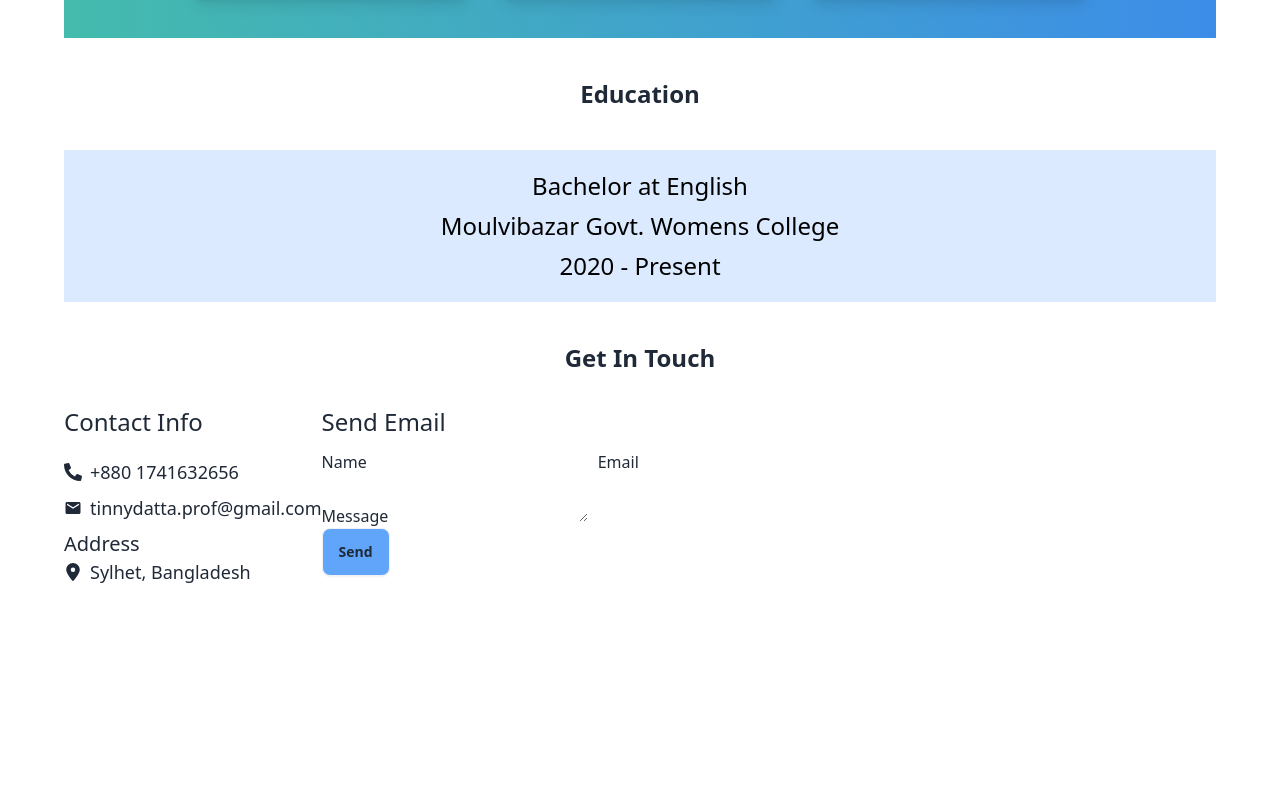
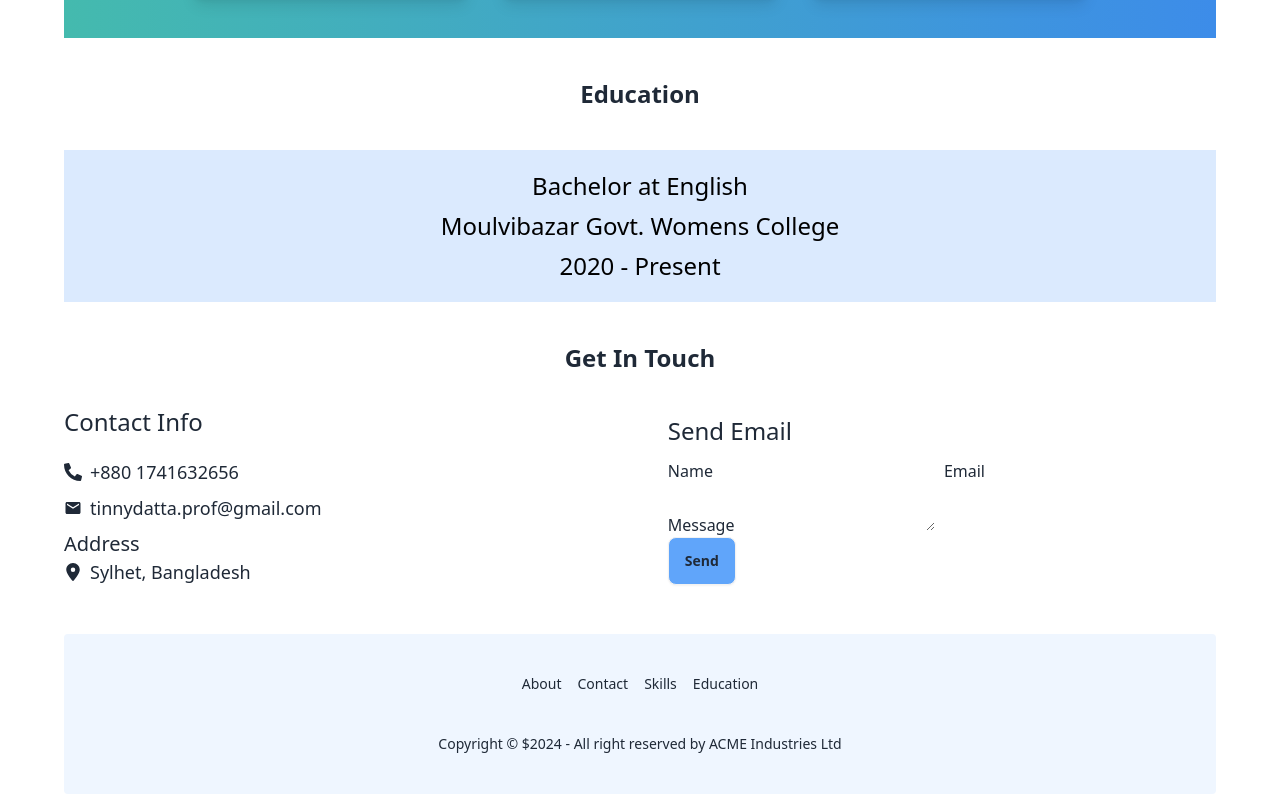
Before and after one commit to TinnyDatta/portfolio, a React (Vite) app: page / in a window 1280 px wide. Shown: the part 1219-2013 px from the top of the page. Before the commit the page ends 1853 px from the top, so only its background shows below. Built offline with nearby package versions, Linux system fonts and the light colour scheme.

Commit message:
added footer

```diff
--- a/src/components/Banner/Banner.jsx
+++ b/src/components/Banner/Banner.jsx
@@ -1,7 +1,7 @@
 
 const Banner = () => {
   return (
-    <div className="flex justify-center items-center bg-blue-50 p-5">
+    <div id="banner" className="flex justify-center items-center bg-blue-50 p-5">
       <div className="flex flex-col items-center text-center max-w-2xl w-full p-5 border border-gray-200 rounded-lg bg-white shadow-md animate-fadeIn">
         <div className="mb-5 animate-slideIn">
           <img src="/profile.jpg" alt="Tinny datta" className="w-36 h-36 rounded-full object-cover" />
--- a/src/components/Contact/Contact.jsx
+++ b/src/components/Contact/Contact.jsx
@@ -25,9 +25,9 @@ const Contact = () => {
       };
 
     return (
-        <div className="mb-10">
+        <div id="contact" className="mb-10">
            <h2 className="relative text-center text-2xl font-bold my-5 ">Get In Touch</h2>
-           <div className="flex sm:flex-col md:flex-col lg:flex-row justify-between">
+           <div className="flex sm:items-center sm:flex-col md:flex-row lg:flex-row justify-between">
             <div>
                 <h2 className="text-2xl my-3">Contact Info</h2>
                 <div className="flex items-center gap-2 py-2 text-lg "><FaPhoneAlt /> <p>+880 1741632656</p> </div>
@@ -35,7 +35,7 @@ const Contact = () => {
                 <div className="text-xl">Address</div>
                 <div className="flex items-center gap-2 pb-2 text-lg "><FaLocationDot /> <p>Sylhet, Bangladesh</p> </div>
             </div>
-            <div className="flex-1">
+            <div>
                 <h2 className="text-2xl my-3">Send Email</h2>
                 <div>
                 <form ref={form} onSubmit={sendEmail}>
--- a/src/components/Education/Education.jsx
+++ b/src/components/Education/Education.jsx
@@ -1,7 +1,7 @@
 
 const Education = () => {
     return (
-         <>
+         <div id="education">
           <h2 className="relative text-center text-2xl font-bold mt-10 mb-3 ">Education</h2>
          <div className="bg-blue-100">
          <div className="my-10 text-center text-2xl">
@@ -10,7 +10,7 @@ const Education = () => {
          <p className="pb-5 text-black">2020 - Present</p>
          </div>
          </div>
-         </>
+         </div>
 
     );
 };
--- /dev/null
+++ b/src/components/Footer/Footer.jsx
@@ -0,0 +1,20 @@
+
+const Footer = () => {
+    return (
+        <div>
+            <footer className="footer footer-center bg-blue-50 text-base-content rounded p-10">
+  <nav className="grid grid-flow-col gap-4">
+    <a href="#banner" className="link link-hover">About</a>
+    <a href="#contact" className="link link-hover">Contact</a>
+    <a href="#skills" className="link link-hover">Skills</a>
+    <a href="#education" className="link link-hover">Education</a>
+  </nav>
+  <aside>
+    <p>Copyright © ${new Date().getFullYear()} - All right reserved by ACME Industries Ltd</p>
+  </aside>
+</footer>
+        </div>
+    );
+};
+
+export default Footer;
--- a/src/components/Home/Home.jsx
+++ b/src/components/Home/Home.jsx
@@ -1,6 +1,7 @@
 import Banner from "../Banner/Banner";
 import Contact from "../Contact/Contact";
 import Education from "../Education/Education";
+import Footer from "../Footer/Footer";
 import Skills from "../Skills/Skills";
 
 
@@ -11,6 +12,7 @@ const Home = () => {
             <Skills></Skills>
             <Education></Education>
             <Contact></Contact>
+            <Footer></Footer>
         </div>
     );
 };
--- a/src/components/Skills/Skills.jsx
+++ b/src/components/Skills/Skills.jsx
@@ -13,7 +13,7 @@ const skills = [
 
 const Skills = () => {
     return (
-        <section>
+        <section id='skills'>
             <h2 className="relative text-center text-2xl font-bold mt-10 mb-3 ">My Skills</h2>
             <div className="text-xl text-center  mb-6">
                 <p>
```
